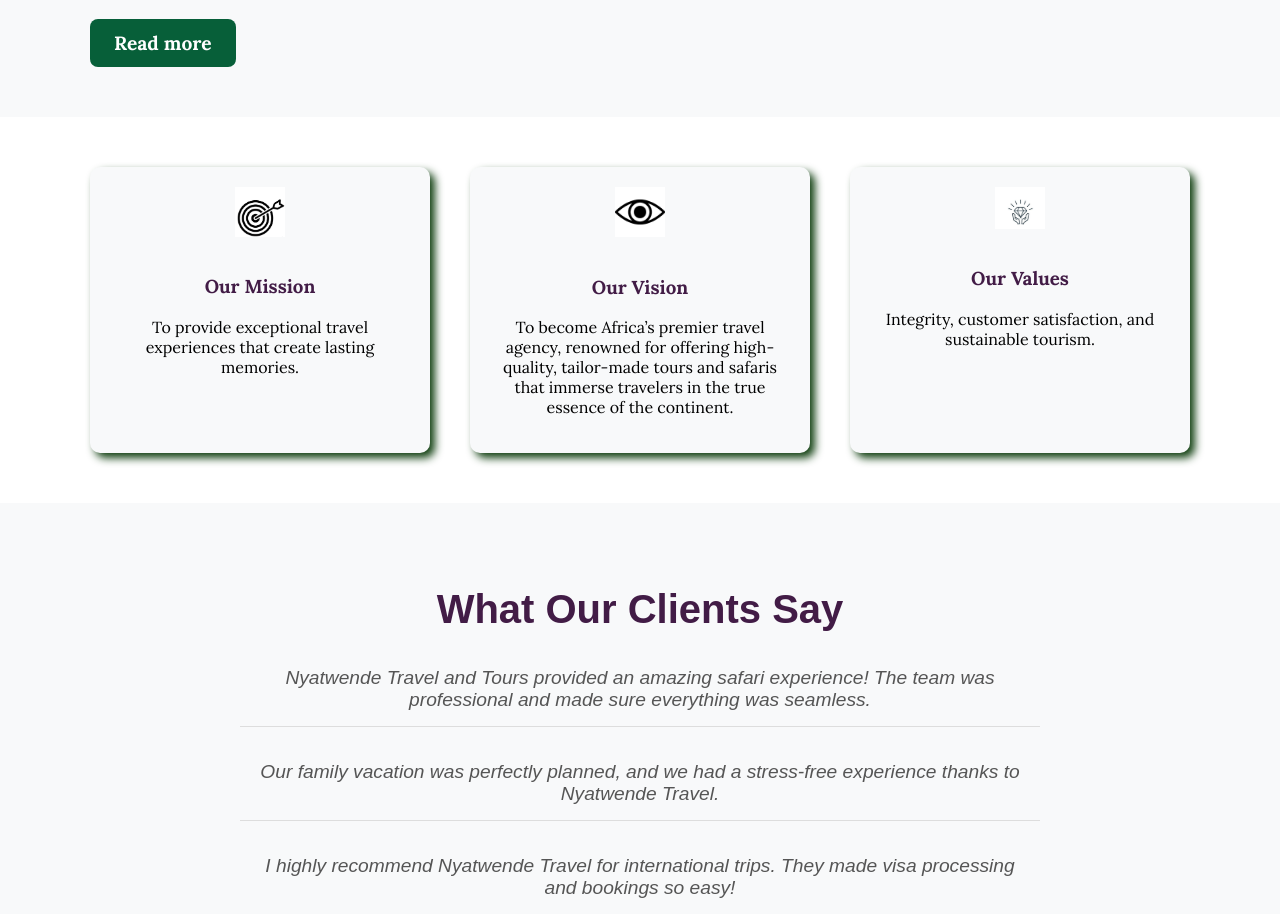
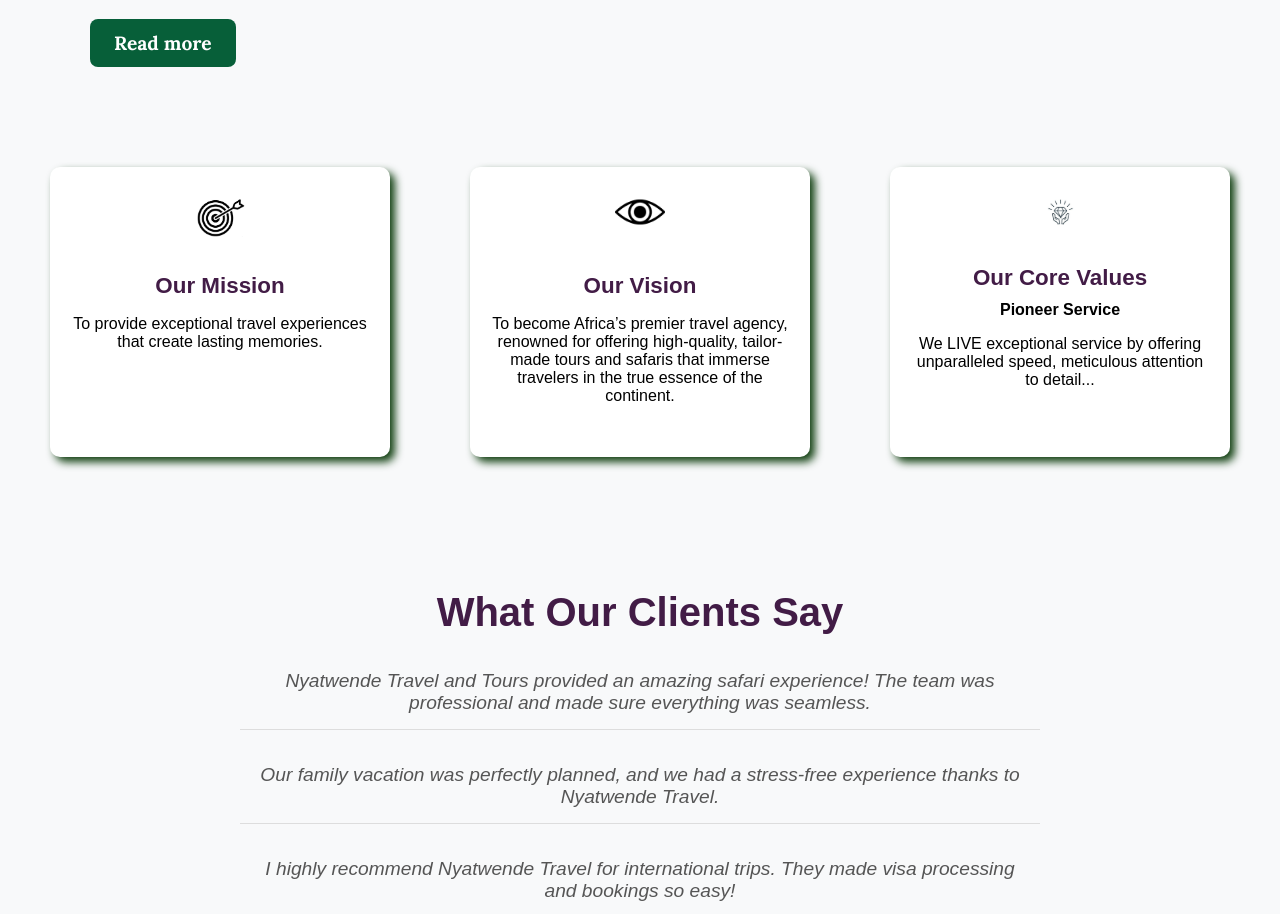
Before and after one commit to catherineotondi/NYATWENDE_TOURS, a React (Create React App) app: page / in a window 1280 px wide. Shown: the part 1208-2122 px from the top of the page. Built offline with nearby package versions, Linux system fonts and the light colour scheme.

Commit message:
modified the styling in the home, about and the contact us pages

```diff
--- a/src/Components/About.js
+++ b/src/Components/About.js
@@ -1,61 +1,3 @@
-// import "../css/styles.css"
-
-// const About = () => {
-//     return (
-//         <div>
-//             <section className='aboutintro'>
-
-//             </section>
-//             <section className="aboutdesc">
-//             <h1>About Us</h1>
-//                 <p>Nyatwende Travel and Tours Company, based in Kenya, offers unique travel experiences, blending adventure, culture, and relaxation.<br></br>
-//                     We specialize in curated tours, authentic local experiences, and personalized travel services to showcase the best of Kenya’s landscapes,<br></br> wildlife, and vibrant heritage. Whether it’s a safari, beach escape, or cultural exploration, Nyatwende is your trusted partner for memorable journeys.
-//             </p>
-//             </section>
-
-//             <section className="choose">
-//             <h1>Why Choose Us</h1>
-//                 <p>
-//                     <b>Local and International Expertise</b><br></br>
-
-// Whether exploring Kenya’s beauty or traveling abroad, we offer expert planning and seamless coordination for both local and international trips.<br></br>
-
-//                     <b>Tailor-Made Itineraries</b><br></br>
-
-// Your travel experience is customized to fit your needs—be it adventure, relaxation, or cultural discovery.<br></br>
-
-//                     <b>Trusted Travel Partners</b><br></br>
-
-// We collaborate with reliable service providers worldwide to ensure quality, safety, and memorable experiences.<br></br>
-
-//                     <b>Authentic Experiences</b><br></br>
-
-// Discover hidden gems and enjoy immersive cultural experiences both in Kenya and globally.<br></br>
-
-//                     <b>Dedicated Customer Support</b><br></br>
-
-// Our friendly team is available every step of the way, ensuring your journey is hassle-free and enjoyable.<br></br>
-//  <b>Affordable and Transparent Pricing</b><br></br>
-
-// Enjoy competitive prices with no hidden charges, offering excellent value for local and international adventures.<br></br>
-// <b>Sustainability and Community Focus</b><br></br>
-
-// We promote responsible tourism by supporting local communities and preserving natural and cultural heritage.<br></br>
-// <b>Corporate and Group Travel Options</b><br></br>
-
-// We also offer specialized packages for corporate groups, family vacations, and themed travel experiences.
-//                 </p>
-
-//             </section>
-
-
-
-//         </div>
-//      );
-// }
-
-// export default About;
-
 
 import React from "react";
 import "../css/styles.css"; // Import external CSS
@@ -77,11 +19,11 @@ const About = () => {
         <div className="about-text">
           <h2>About Us</h2>
           <p>
-            Nyatwende Tours and Travel Company is your trusted partner in delivering unforgettable
-            travel experiences. We specialize in curated tours, personalized travel packages, and
-            seamless travel solutions, ensuring every journey is inspiring, adventurous, and stress-free.
-            Whether you're exploring breathtaking landscapes, indulging in cultural experiences, or planning
-            a business trip, Nyatwende is dedicated to making your travel dreams a reality.
+          Nyatwende Tours and Travel Company is your trusted partner in delivering unforgettable
+travel experiences. We specialize in curated tours, personalized travel packages, and
+seamless travel solutions, ensuring every journey is inspiring, adventurous, and stress-
+free. Whether you are exploring breathtaking landscapes, indulging in cultural experiences,
+or planning a business trip, Nyatwende is dedicated to making your travel dreams a reality.
                   </p>
 
                   <Link to={`/services`}>
--- a/src/Components/Home.js
+++ b/src/Components/Home.js
@@ -58,8 +58,58 @@ At <b>Nyatwende Africa Tours and Travel,</b> we believe that every traveler dese
 
       </section>
 
+      <section className="values-section">
+      <div className="values-container">
+        {/* Mission Card */}
+        <div className="value-card">
+          <img src={missionIcon} alt="Mission" className="value-icon" />
+          <h3>Our Mission</h3>
+          <p>To provide exceptional travel experiences that create lasting memories.</p>
+        </div>
+
+        {/* Vision Card */}
+        <div className="value-card">
+          <img src={visionIcon} alt="Vision" className="value-icon" />
+          <h3>Our Vision</h3>
+          <p>
+            To become Africa’s premier travel agency, renowned for offering high-quality, tailor-made
+            tours and safaris that immerse travelers in the true essence of the continent.
+          </p>
+        </div>
+
+        {/* Core Values Card (Expandable on Hover) */}
+        <div className="value-card lastvalue-card">
+          <img src={valuesIcon} alt="Values" className="value-icon" />
+          <h3>Our Core Values</h3>
+
+          <b>Pioneer Service</b><br />
+          <p className="short-text">
+            We LIVE exceptional service by offering unparalleled speed, meticulous attention to detail...
+          </p>
+          <p className="full-text">
+            Our guest-centered approach ensures that every interaction is infused with warmth and care,
+            reflecting our commitment to delivering the best experiences, every time.
+            <br /><br />
+
+            <b>Business of Human Focus</b><br />
+            At Nyatwende Africa Tours and Travel, we value people and their well-being above all else.
+            We take great pride in caring for our guests, employees, local partners, and the communities
+            that welcome travelers. Our mission is to create positive, lasting impacts, ensuring that everyone
+            involved benefits from the travel experience.
+            <br /><br />
+
+            <b>Wow Experiences</b><br />
+            We are local experts and on-the-ground specialists who offer more than just tours—we create wow
+            experiences that immerse our guests in the true spirit of Africa. From breathtaking safaris to
+            cultural explorations, we provide each traveler with moments that exceed their expectations and
+            leave them with lifelong memories.
+          </p>
+        </div>
+      </div>
+    </section>
+
       {/* Section 3: Mission, Vision & Values */}
-      <section className="values-section">
+      {/* <section className="values-section">
         <div className="values-container">
           <div className="value-card">
             <img src={missionIcon} alt="Mission" className="value-icon" />
@@ -73,13 +123,37 @@ At <b>Nyatwende Africa Tours and Travel,</b> we believe that every traveler dese
 tailor-made tours and safaris that immerse travelers in the true essence of the
 continent.</p>
           </div>
-          <div className="value-card">
+          <div className="lastvalue-card">
             <img src={valuesIcon} alt="Values" className="value-icon" />
-            <h3>Our Values</h3>
-            <p>Integrity, customer satisfaction, and sustainable tourism.</p>
+            <h3>Our Core Values</h3>
+
+            <b>Pioneer Service</b><br></br>
+We<span>LIVE exceptional service by offering unparalleled speed, meticulous attention to detail, and a
+focus on quality. Our guest-centered approach ensures that every interaction is infused with warmth
+and care, reflecting our commitment to delivering the best experiences, every time.<br></br>
+
+
+  <b>Business of Human Focus</b><br></br>
+            At Nyatwende Africa Tours and Travel,
+            we value people and their well-being above all else. We
+take great pride in caring for our guests, employees, local partners, and the communities that
+welcome travelers. Our mission is to create positive, lasting impacts, ensuring that everyone
+involved benefits from the travel experience.
+
+            <br></br>
+<b>Wow Experiences</b><br></br>
+We are local experts and on-the-ground specialists who offer more than just tours—we create wow
+experiences that immerse our guests in the true spirit of Africa. From breathtaking safaris to
+
+cultural explorations, we provide each traveler with moments that exceed their expectations and
+leave them with lifelong memories.</span>
           </div>
+
         </div>
-      </section>
+
+
+
+      </section> */}
 
       {/* Section 4: Testimonials */}
       <section className="testimonials-section">
--- a/src/css/styles.css
+++ b/src/css/styles.css
@@ -159,37 +159,89 @@
 }
 
 /* Section 3: Mission, Vision & Values */
+/* Container for all cards */
 .values-section {
-  background-color: white;
   padding: 50px 20px;
+  background-color: #f8f9fa;
+}
+
+.values-container {
+  display: flex;
+  justify-content: space-around;
+  gap: 20px;
+  flex-wrap: wrap;
+}
+
+/* Card Styling */
+.value-card {
+  width: 300px;
+  height: 250px; /* Ensuring all cards have the same initial height */
+  padding: 20px;
+  background: white;
+  border-radius: 10px;
+  box-shadow: 5px 5px 8px rgb(16, 63, 16);
+  text-align: center;
+  transition: all 0.3s ease-in-out;
+  overflow: hidden;
+  position: relative;
+}
+
+/* Icon Styling */
+.value-icon {
+  width: 50px;
+  margin-bottom: 10px;
+}
+
+/* Title Styling */
+.value-card h3 {
+  font-size: 1.4rem;
+  font-weight: bold;
+  margin-bottom: 10px;
+  color: #421c46;
+}
+
+/* Short text always visible */
+.short-text {
+  font-size: 1rem;
+  color:black;
+}
+
+/* Full text is initially hidden */
+.full-text {
+  display: none;
+  color:black;
   text-align: center;
   font-family: "Lora", serif;
   font-optical-sizing: auto;
   font-style: normal;
 }
 
-.values-container {
-  display: flex;
-  justify-content: center;
-  gap: 40px;
+/* Expand Last Card on Hover */
+.lastvalue-card:hover {
+  height: auto;
 }
 
-.value-card {
-  background: #f8f9fa;
-  padding: 20px;
-  border-radius: 10px;
-  box-shadow: 5px 5px 8px rgb(16, 63, 16);
-  text-align: center;
-  width: 300px;
-}
-.value-card h3{
-color: #421c46;
+.lastvalue-card:hover .full-text {
+  display: block;
 }
 
-.value-icon {
-  width: 50px;
-  margin-bottom: 15px;
+.lastvalue-card:hover .short-text {
+  display: none;
 }
+
+/* Responsive Design */
+@media (max-width: 768px) {
+  .values-container {
+    flex-direction: column;
+    align-items: center;
+  }
+
+  .value-card {
+    width: 90%;
+  }
+}
+
+
 
 /* Section 4: Testimonials */
 .testimonials-section {
```
Also changed, not shown: src/Components/Contact.js (+6 -135 lines).
